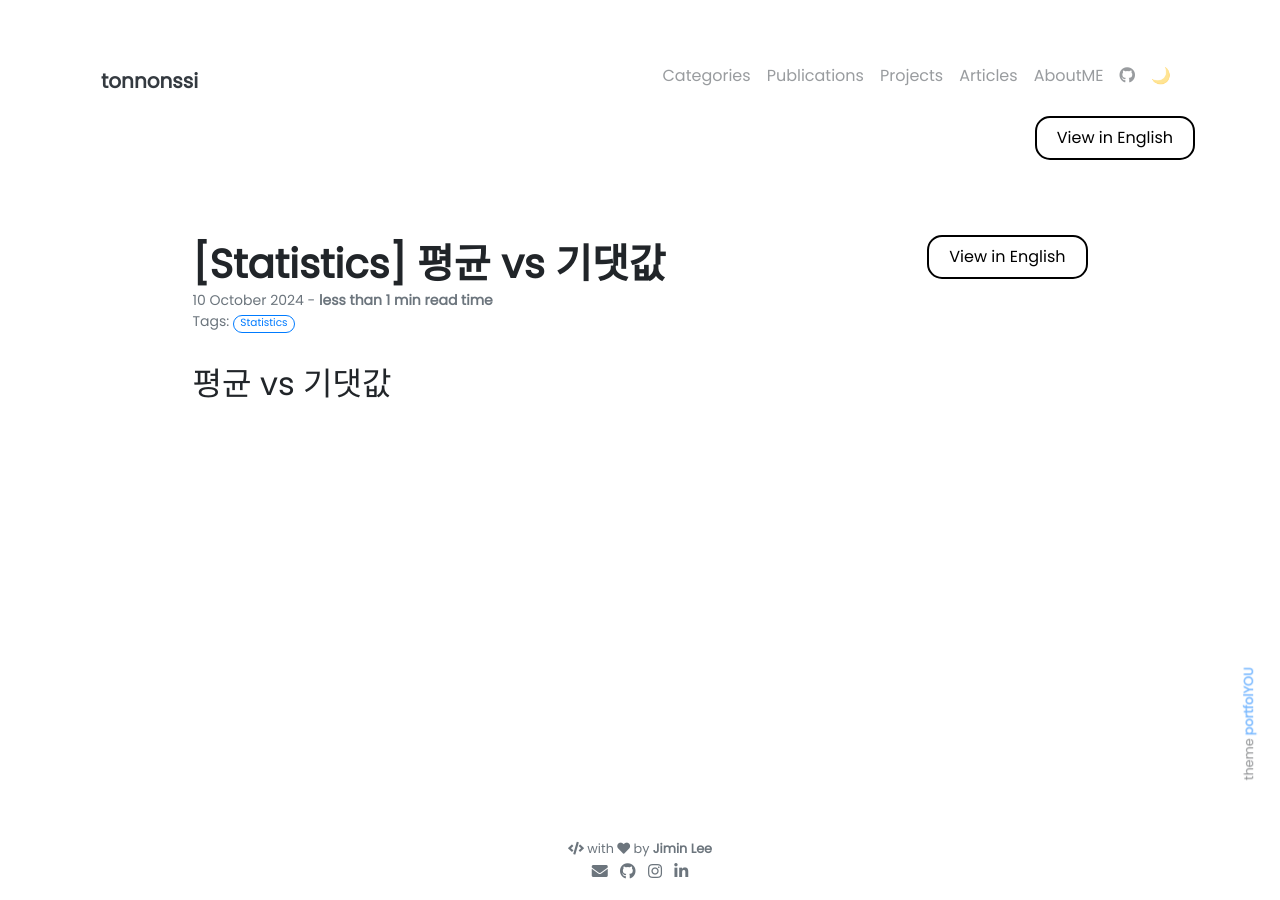
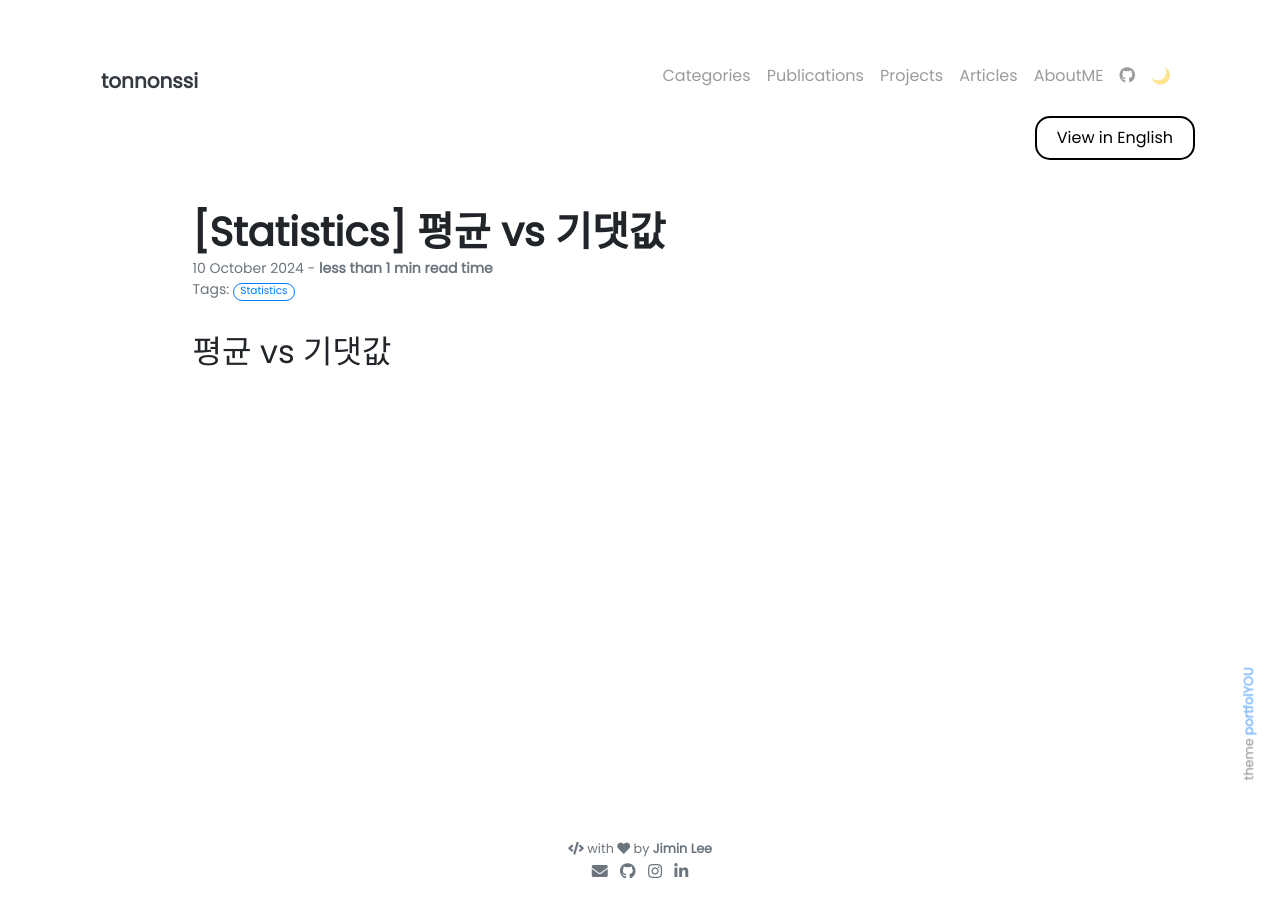
Before and after one commit to Tonnonssi/tonnonssi.github.io, a Jekyll site: the page built from _posts/2024-10-10-ExpectationMean.md, in a window 1280 px wide. Built offline with Jekyll 4.4.1, drawn with Linux system fonts in a browser that asks for light colours; our own code applies the rules of GitHub Pages for plain Markdown files; comment, search, counter and statistics services are not loaded.

Commit message:
언어 변환 중복 적용 방지

```diff
--- a/_layouts/post.html
+++ b/_layouts/post.html
@@ -4,12 +4,6 @@
 
 <div class="title-container">
   <h1><b>{{ page.title }}</b></h1>
-
-  <!-- 언어 전환 버튼 -->
-  <div class="language-toggle">
-    <button id="toggle-ko" class="styled-button">View in English</button>
-    <button id="toggle-en" class="styled-button" style="display: none;">한국어로 보기</button>
-  </div>
 </div>
 
 <p class="post-metadata text-muted">
@@ -37,60 +31,3 @@
 
 <!-- 마크다운 내용 표시 -->
 {{ content | markdownify }}
-
-<script>
-  const btnKo = document.getElementById("toggle-ko");
-  const btnEn = document.getElementById("toggle-en");
-  const contentKo = document.getElementById("content-ko");
-  const contentEn = document.getElementById("content-en");
-
-  // Set initial state to show Korean content by default
-  contentKo.style.display = "block";
-  contentEn.style.display = "none";
-  btnKo.style.display = "inline-block";
-  btnEn.style.display = "none";
-
-  // Event listeners to toggle language
-  btnKo.addEventListener("click", () => {
-    contentKo.style.display = "none";
-    contentEn.style.display = "block";
-    btnKo.style.display = "none";
-    btnEn.style.display = "inline-block";
-  });
-
-  btnEn.addEventListener("click", () => {
-    contentKo.style.display = "block";
-    contentEn.style.display = "none";
-    btnKo.style.display = "inline-block";
-    btnEn.style.display = "none";
-  });
-</script>
-
-<style>
-  .title-container {
-    display: flex;
-    justify-content: space-between;
-    align-items: center;
-  }
-
-  .language-toggle {
-    display: flex;
-    gap: 8px; /* Space between buttons */
-  }
-
-  .styled-button {
-    background-color: transparent; /* Transparent background */
-    color: #000000; /* Black text color */
-    border: 2px solid #000000; /* Black border */
-    padding: 8px 20px; /* Adjust padding for size */
-    font-size: 16px; /* Adjust font size */
-    border-radius: 15px;
-    cursor: pointer;
-    transition: background-color 0.3s ease, color 0.3s ease; /* Smooth hover effect */
-  }
-
-  .styled-button:hover {
-    background-color: #000000; /* Black background on hover */
-    color: #fff; /* White text on hover */
-  }
-</style>
```
Also changed, not shown: 14 other files.
